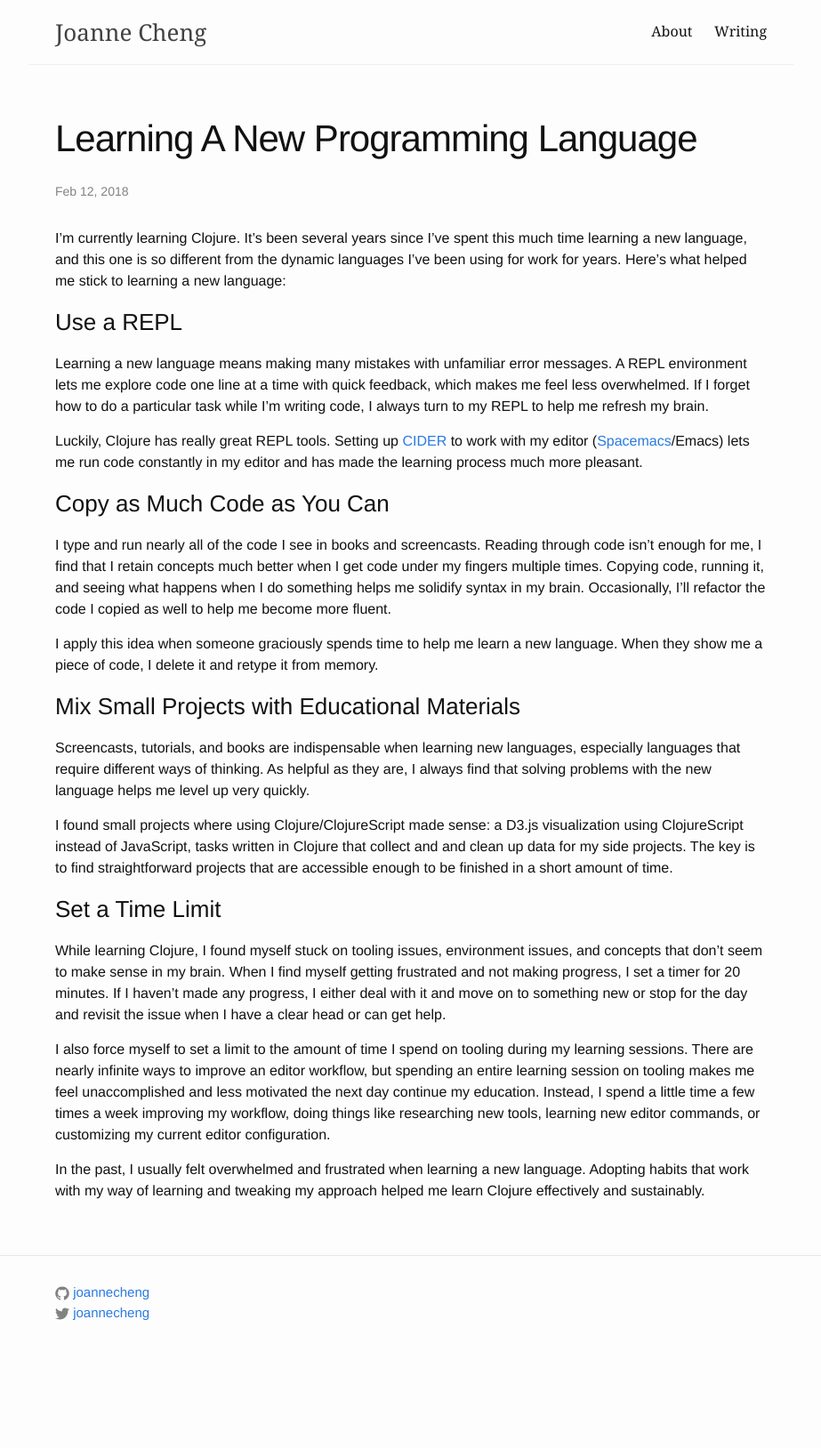
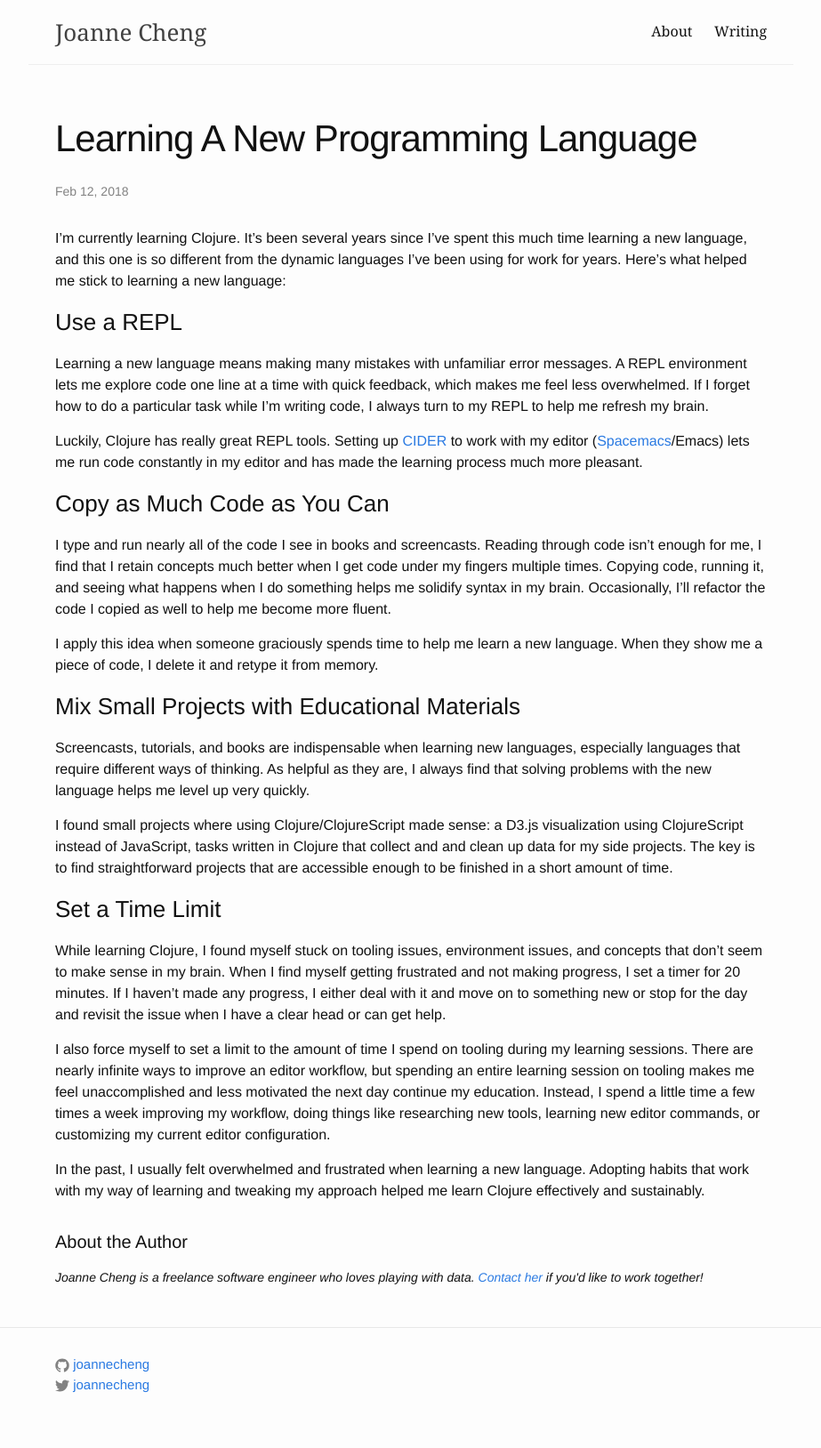
Before and after one commit to joannecheng/joannecheng.github.io, a Jekyll site: the page built from _posts/2018-02-12-learning-new-programming-languages.markdown, in a window 1280 px wide. Shown: the whole page at 89% size, without its empty margins (178-1101 px from the left). Built offline with Jekyll 4.4.1, drawn with Linux system fonts in a browser that asks for light colours; nearby versions of some CDN libraries; library files that are not in the unit come from our copies; before the commit the page ends 1547 px from its top, so only the background shows below that.

Commit message:
Update post style

```diff
--- a/_layouts/post.html
+++ b/_layouts/post.html
@@ -5,11 +5,37 @@ layout: default
 
   <header class="post-header">
     <h1 class="post-title" itemprop="name headline">{{ page.title }}</h1>
-    <p class="post-meta"><time datetime="{{ page.date | date_to_xmlschema }}" itemprop="datePublished">{{ page.date | date: "%b %-d, %Y" }}</time>{% if page.author %} • <span itemprop="author" itemscope itemtype="http://schema.org/Person"><span itemprop="name">{{ page.author }}</span></span>{% endif %}</p>
+    <p class="post-meta">
+      <time datetime="{{ page.date | date_to_xmlschema }}" itemprop="datePublished">
+        {{ page.date | date: "%b %-d, %Y" }}
+      </time>
+
+
+      {% if page.author %} • <span itemprop="author" itemscope itemtype="http://schema.org/Person">
+        <span itemprop="name">{{ page.author }}</span>
+      </span>
+      {% endif %}
+
+    </p>
   </header>
 
   <div class="post-content" itemprop="articleBody">
     {{ content }}
   </div>
 
+  <div class="post-about-author">
+    <h4>
+      About the Author
+    </h4>
+
+    <p>
+      Joanne Cheng is a freelance software engineer who loves
+      playing with data.
+      <a href="mailto:chengjoanne2@gmail.com">
+        Contact her
+      </a>
+      if you'd like to work together!
+    </p>
+  </div>
+
 </article>
--- a/_posts/2018-03-06-exploring-earthquake-clusters.markdown
+++ b/_posts/2018-03-06-exploring-earthquake-clusters.markdown
@@ -137,7 +137,7 @@ I wasn't expecting to predict the next large earthquake, but I wanted visualize
 
 I ended up visiting Hualien county for a few days during the lantern festival and saw that many others were unconcerned about the earthquakes.
 Gathering and visualizing all this data took me a relatively short amount of time to do,
-$and it felt satisfying to answer my own question using open source visualization tools I've used before.
+and it felt satisfying to answer my own question using open source visualization tools I've used before.
 
 I have this notebook up on
 [GitHub](https://github.com/joannecheng/notebooks/blob/master/earthquake_notebook/taiwan-earthquakes.ipynb)
--- a/_sass/_layout.scss
+++ b/_sass/_layout.scss
@@ -190,7 +190,11 @@
 
 .post-link {
     display: block;
-    font-size: 24px;
+    font-size: 16px;
+}
+
+.rss-subscribe {
+    font-size: 14px;
 }
 
 
@@ -213,9 +217,7 @@
 }
 
 .post-content {
-    margin-bottom: $spacing-unit;
-
-    h2 {
+    margin-bottom: $spacing-unit; h2 {
         font-size: 32px;
 
         @include media-query($on-laptop) {
@@ -240,6 +242,21 @@
     }
 }
 
+.post-about-author {
+    h4 {
+        font-size: 20px;
+
+        @include media-query($on-laptop) {
+            font-size: 18px;
+        }
+    }
+
+    p {
+        font-style: italic;
+        font-size: 14px;
+    }
+}
+
 
 /*
  * Main project page
```
Also changed, not shown: other parts of _posts/2018-03-06-exploring-earthquake-clusters.markdown (+1 -1 lines).
